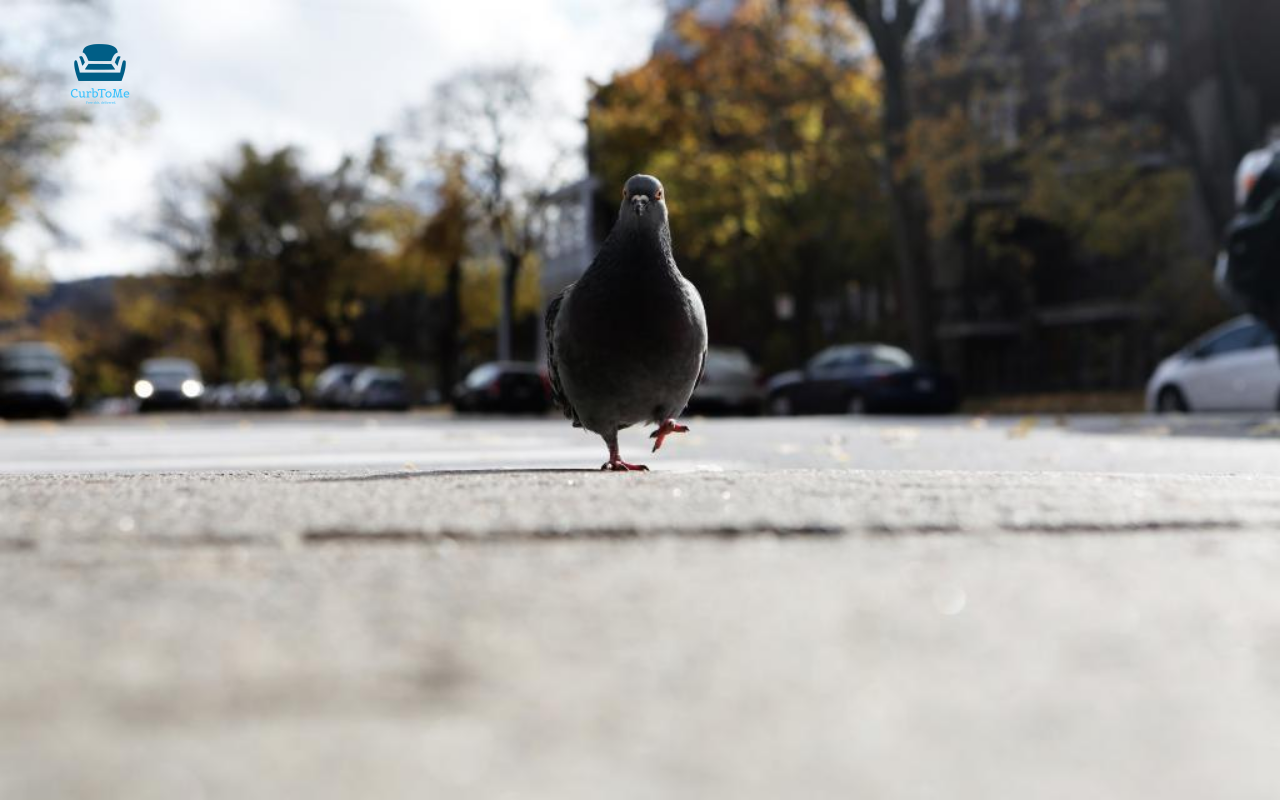
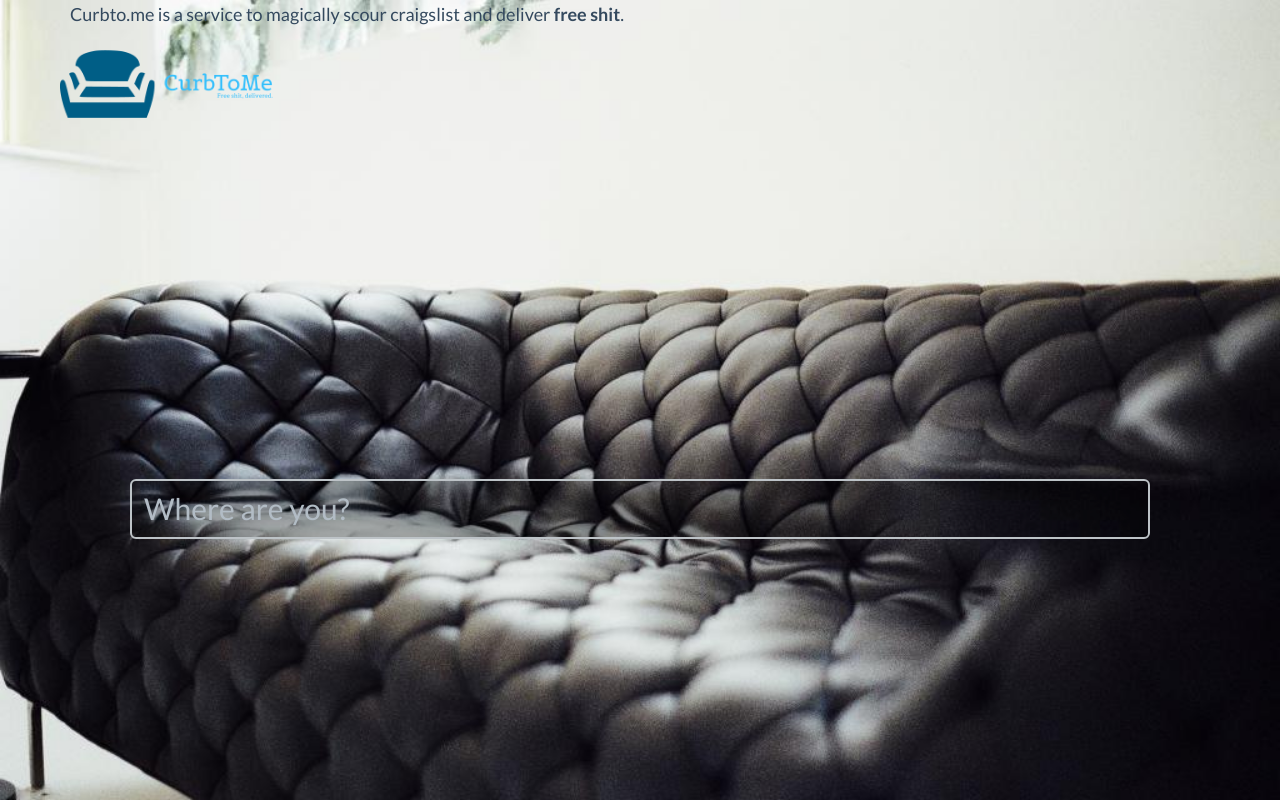
Before and after one commit to RyanBeatty/W-M1, a plain HTML site: page UI/landing.html in a window 1280 px wide. Drawn offline with Linux system fonts and the light colour scheme; files whose address does not match are found by name.

Commit message:
new index

```diff
--- a/UI/landing.html
+++ b/UI/landing.html
@@ -26,20 +26,44 @@
         margin: 0;
         background-size: 100%;
         background-attachment: fixed;
-        background-image: url('img/pigeon.jpg');
+        background-image: url('img/landing_couch.jpg');
       }
       #logo {
-        width: 120px;
+        width: 220px;
         position: absolute;
-        top: 40px;
-        left: 40px;
+        top: 20px;
+        left: 60px;
+      }
+      .jumbotron {
+        height: 140px;
+        margin-top: 400px;
+        background-color: rgba(0,0,0,0.0);
+      }
+      .form-control {
+        font-size: 30px;
+        height: 60px;
+        background-color: rgba(0,0,0,0.3);
       }
     </style>
 
   <body>
 
     <!-- Logo -->
-    <img id="logo" src="graphics/curb_to_me_logo.png" />
+    <img id="logo" src="graphics/curb_to_me_logo_side.png" />
+
+     <div class="container">
+
+      <!-- Main component for a primary marketing message or call to action -->
+      <p id="title">Curbto.me is a service to magically scour craigslist and deliver <b>free shit</b>.</p>
+
+      <div class="jumbotron">
+        <div class="form-group">
+          <input type="email" class="form-control" id="exampleInputEmail1" placeholder="Where are you?">
+        </div>
+      </div>
+
+    </div> <!-- /container -->
+
 
     <!-- jQuery (necessary for Bootstrap's JavaScript plugins) -->
     <script src="../../dist/js/vendor/jquery.min.js"></script>
```
Also changed, not shown: UI/img/landing_couch.jpg (added).
